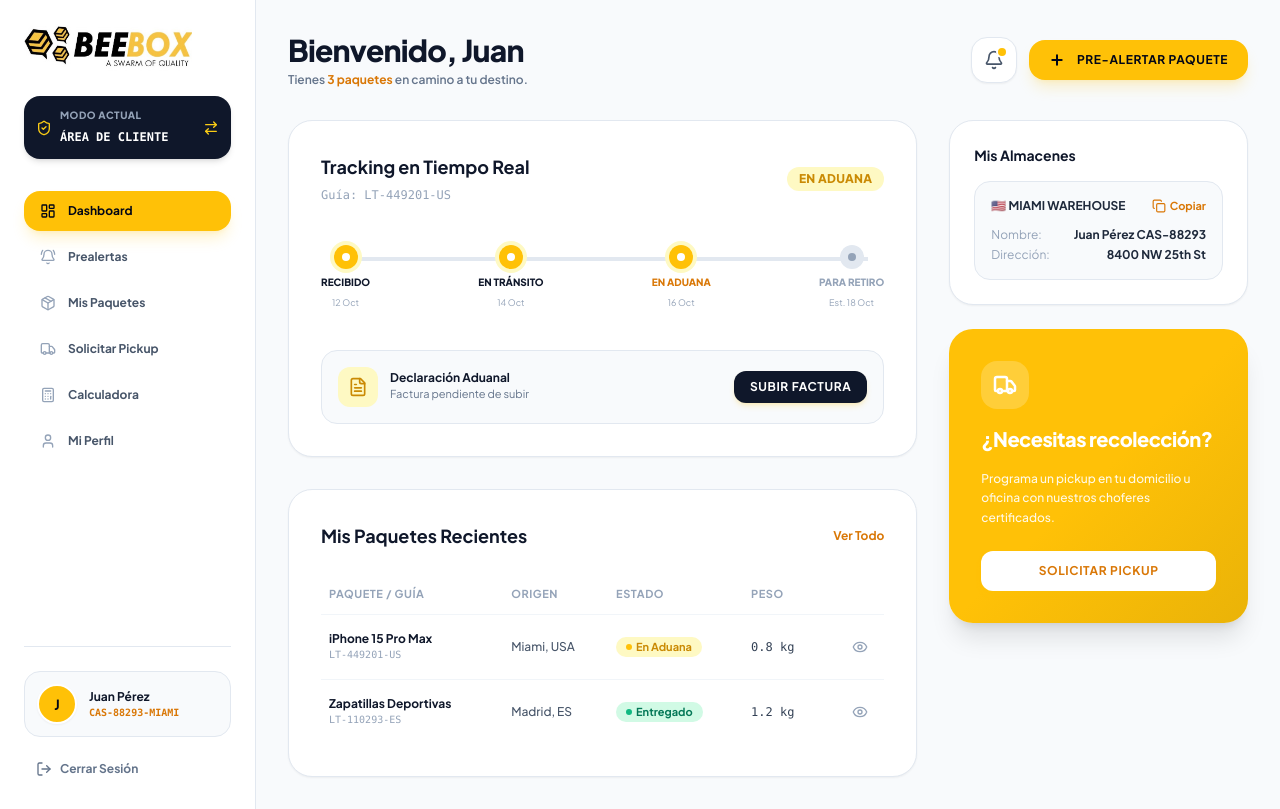
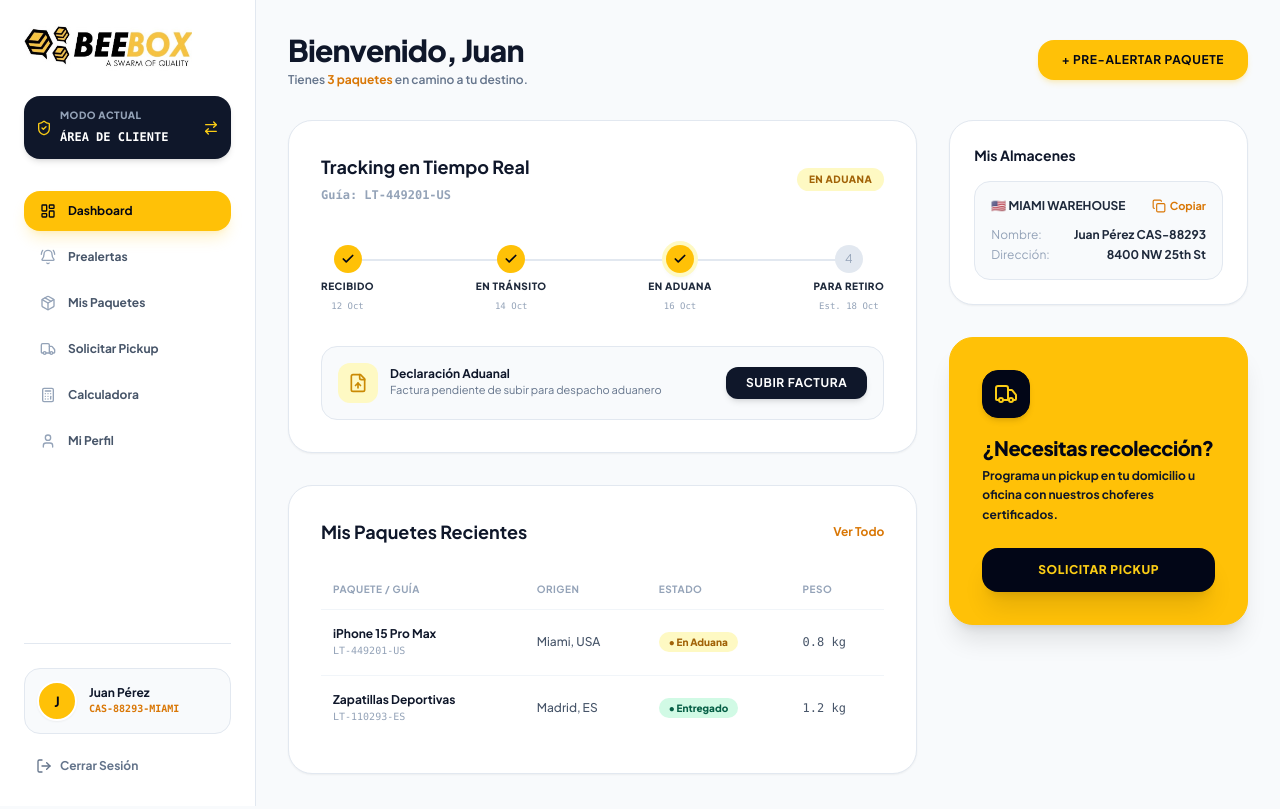
Before and after one commit to saraiherrerab/Beebox-Empresa-De-Transporte, a Next.js app: page /dashboard in a window 1280 px wide. Built offline with nearby package versions, Linux system fonts and the light colour scheme.

Commit message:
style: fix text contrast to dark slate (#0F172A) on all yellow cards and banners for 100% legibility

```diff
--- a/src/app/dashboard/page.tsx
+++ b/src/app/dashboard/page.tsx
@@ -2,7 +2,7 @@
 
 import React from "react";
 import Link from "next/link";
-import { Bell, Plus, FileText, Eye, Truck, CheckCircle2 } from "lucide-react";
+import { Truck, ArrowUpRight, Copy, Check, FileUp, PackageCheck, AlertCircle } from "lucide-react";
 import { useAuth } from "@/context/AuthContext";
 import { WarehouseCard } from "@/components/client/WarehouseCard";
 import { Button } from "@/components/ui/Button";
@@ -10,9 +10,28 @@ import { Button } from "@/components/ui/Button";
 export default function DashboardOverviewPage() {
   const { user } = useAuth();
 
+  const recentPackages = [
+    {
+      id: "pkg_1",
+      name: "iPhone 15 Pro Max",
+      tracking: "LT-449201-US",
+      origin: "Miami, USA",
+      status: "En Aduana",
+      weight: "0.8 kg",
+    },
+    {
+      id: "pkg_2",
+      name: "Zapatillas Deportivas",
+      tracking: "LT-110293-ES",
+      origin: "Madrid, ES",
+      status: "Entregado",
+      weight: "1.2 kg",
+    },
+  ];
+
   return (
     <div className="space-y-8 animate-in fade-in duration-200">
-      {/* Top Welcome Header */}
+      {/* Welcome Header */}
       <div className="flex flex-col sm:flex-row sm:items-center justify-between gap-4">
         <div>
           <h1 className="text-3xl font-black text-slate-900 tracking-tight">
@@ -23,89 +42,77 @@ export default function DashboardOverviewPage() {
           </p>
         </div>
 
-        <div className="flex items-center gap-3">
-          <button className="p-3 rounded-2xl bg-white border border-slate-200 text-slate-600 hover:text-amber-600 shadow-sm relative">
-            <Bell className="w-5 h-5" />
-            <span className="absolute top-2.5 right-2.5 w-2 h-2 rounded-full bg-amber-500 ring-2 ring-white" />
-          </button>
-          <Link href="/dashboard/pickup">
-            <Button variant="amber" className="rounded-2xl px-5 py-3 shadow-lg shadow-amber-500/20">
-              <Plus className="w-4 h-4 mr-1 stroke-[3]" /> Pre-alertar Paquete
+        <Link href="/dashboard/prealertas">
+          <Button variant="amber" className="rounded-2xl px-6 py-3 text-xs font-bold shadow-md">
+            + Pre-alertar Paquete
           </Button>
         </Link>
       </div>
-      </div>
 
+      {/* Grid Layout (Matching Image 2) */}
       <div className="grid grid-cols-1 lg:grid-cols-3 gap-8 items-start">
-        {/* Left 2 Cols: Tracking & Recent Packages */}
+        {/* Left 2 Cols */}
         <div className="lg:col-span-2 space-y-8">
-          {/* Main Real-Time Tracking Card */}
+          {/* Tracking en Tiempo Real Stepper Card (Image 2) */}
           <div className="bg-white rounded-3xl p-6 sm:p-8 border border-slate-200 shadow-sm space-y-6">
             <div className="flex items-center justify-between">
               <div>
                 <h3 className="text-lg font-bold text-slate-900">Tracking en Tiempo Real</h3>
-                <span className="text-xs font-mono text-slate-400">Guía: LT-449201-US</span>
+                <span className="text-xs font-mono font-bold text-slate-400">Guía: LT-449201-US</span>
               </div>
-              <span className="px-3 py-1 rounded-full text-xs font-extrabold bg-amber-100 text-amber-700 uppercase tracking-wide">
+              <span className="px-3 py-1 rounded-full bg-amber-100 text-amber-800 text-[10px] font-extrabold uppercase tracking-wider">
                 EN ADUANA
               </span>
             </div>
 
-            {/* Stepper Timeline (Image 2) */}
-            <div className="py-4">
-              <div className="relative flex items-center justify-between before:absolute before:left-4 before:right-4 before:top-3 before:h-1 before:bg-slate-200 before:z-0">
-                <div className="relative z-10 flex flex-col items-center gap-1.5">
-                  <div className="w-6 h-6 rounded-full bg-amber-500 ring-4 ring-amber-100 flex items-center justify-center">
-                    <div className="w-2 h-2 rounded-full bg-white" />
+            {/* Stepper Progress */}
+            <div className="relative pt-4 pb-2">
+              <div className="flex items-center justify-between relative before:absolute before:left-6 before:right-6 before:top-3.5 before:h-0.5 before:bg-slate-200 before:z-0">
+                {[
+                  { label: "RECIBIDO", date: "12 Oct", done: true },
+                  { label: "EN TRÁNSITO", date: "14 Oct", done: true },
+                  { label: "EN ADUANA", date: "16 Oct", done: true, active: true },
+                  { label: "PARA RETIRO", date: "Est. 18 Oct", done: false },
+                ].map((step, idx) => (
+                  <div key={idx} className="relative z-10 flex flex-col items-center gap-1.5">
+                    <div
+                      className={`w-7 h-7 rounded-full flex items-center justify-center text-xs transition-all ${
+                        step.active
+                          ? "bg-amber-500 text-slate-950 ring-4 ring-amber-100 font-black shadow-md"
+                          : step.done
+                          ? "bg-amber-500 text-slate-950"
+                          : "bg-slate-200 text-slate-400"
+                      }`}
+                    >
+                      {step.done ? <Check className="w-3.5 h-3.5 stroke-[3]" /> : idx + 1}
                     </div>
-                  <span className="text-[10px] font-extrabold uppercase text-slate-900">RECIBIDO</span>
-                  <span className="text-[9px] text-slate-400">12 Oct</span>
+                    <span className="text-[10px] font-extrabold text-slate-800 tracking-wider">
+                      {step.label}
+                    </span>
+                    <span className="text-[9px] text-slate-400 font-mono">{step.date}</span>
                   </div>
-
-                <div className="relative z-10 flex flex-col items-center gap-1.5">
-                  <div className="w-6 h-6 rounded-full bg-amber-500 ring-4 ring-amber-100 flex items-center justify-center">
-                    <div className="w-2 h-2 rounded-full bg-white" />
-                  </div>
-                  <span className="text-[10px] font-extrabold uppercase text-slate-900">EN TRÁNSITO</span>
-                  <span className="text-[9px] text-slate-400">14 Oct</span>
-                </div>
-
-                <div className="relative z-10 flex flex-col items-center gap-1.5">
-                  <div className="w-6 h-6 rounded-full bg-amber-500 ring-4 ring-amber-100 flex items-center justify-center">
-                    <div className="w-2 h-2 rounded-full bg-white" />
-                  </div>
-                  <span className="text-[10px] font-extrabold uppercase text-amber-600 font-bold">EN ADUANA</span>
-                  <span className="text-[9px] text-slate-400">16 Oct</span>
-                </div>
-
-                <div className="relative z-10 flex flex-col items-center gap-1.5">
-                  <div className="w-6 h-6 rounded-full bg-slate-200 flex items-center justify-center">
-                    <div className="w-2 h-2 rounded-full bg-slate-400" />
-                  </div>
-                  <span className="text-[10px] font-extrabold uppercase text-slate-400">PARA RETIRO</span>
-                  <span className="text-[9px] text-slate-400">Est. 18 Oct</span>
-                </div>
+                ))}
               </div>
             </div>
 
-            {/* Customs Declaration Upload sub-card */}
-            <div className="rounded-2xl bg-slate-50 border border-slate-200 p-4 flex items-center justify-between gap-4">
+            {/* Subir Factura Action */}
+            <div className="p-4 rounded-2xl bg-slate-50 border border-slate-200 flex flex-col sm:flex-row sm:items-center justify-between gap-4">
               <div className="flex items-center gap-3">
-                <div className="p-2.5 rounded-xl bg-amber-100 text-amber-700">
-                  <FileText className="w-5 h-5" />
+                <div className="w-10 h-10 rounded-xl bg-amber-100 text-amber-700 flex items-center justify-center shrink-0">
+                  <FileUp className="w-5 h-5" />
                 </div>
                 <div>
                   <h4 className="text-xs font-bold text-slate-900">Declaración Aduanal</h4>
-                  <p className="text-[11px] text-slate-500">Factura pendiente de subir</p>
+                  <p className="text-[11px] text-slate-500">Factura pendiente de subir para despacho aduanero</p>
                 </div>
               </div>
-              <Button variant="amber" className="bg-slate-900 hover:bg-slate-800 text-white text-xs font-bold px-4 py-2">
+              <Button size="sm" variant="secondary" className="rounded-xl px-5 text-xs font-bold shrink-0">
                 SUBIR FACTURA
               </Button>
             </div>
           </div>
 
-          {/* Recent Packages Table (Image 2) */}
+          {/* Mis Paquetes Recientes */}
           <div className="bg-white rounded-3xl p-6 sm:p-8 border border-slate-200 shadow-sm space-y-6">
             <div className="flex items-center justify-between">
               <h3 className="text-lg font-bold text-slate-900">Mis Paquetes Recientes</h3>
@@ -117,80 +124,63 @@ export default function DashboardOverviewPage() {
             <div className="overflow-x-auto">
               <table className="w-full text-left border-collapse">
                 <thead>
-                  <tr className="border-b border-slate-100 text-[11px] font-extrabold uppercase tracking-wider text-slate-400">
-                    <th className="py-3 px-2">PAQUETE / GUÍA</th>
-                    <th className="py-3 px-2">ORIGEN</th>
-                    <th className="py-3 px-2">ESTADO</th>
-                    <th className="py-3 px-2">PESO</th>
-                    <th className="py-3 px-2 text-right"></th>
+                  <tr className="border-b border-slate-100 text-[10px] font-extrabold uppercase tracking-wider text-slate-400">
+                    <th className="py-3 px-3">PAQUETE / GUÍA</th>
+                    <th className="py-3 px-3">ORIGEN</th>
+                    <th className="py-3 px-3">ESTADO</th>
+                    <th className="py-3 px-3">PESO</th>
                   </tr>
                 </thead>
                 <tbody className="divide-y divide-slate-100 text-xs font-medium">
-                  <tr>
-                    <td className="py-4 px-2">
-                      <div className="font-bold text-slate-900">iPhone 15 Pro Max</div>
-                      <div className="text-[10px] font-mono text-slate-400">LT-449201-US</div>
+                  {recentPackages.map((pkg) => (
+                    <tr key={pkg.id} className="hover:bg-slate-50 transition-colors">
+                      <td className="py-4 px-3">
+                        <span className="font-bold text-slate-900 block">{pkg.name}</span>
+                        <span className="text-[10px] font-mono text-slate-400">{pkg.tracking}</span>
                       </td>
-                    <td className="py-4 px-2 text-slate-600">Miami, USA</td>
-                    <td className="py-4 px-2">
-                      <span className="inline-flex items-center gap-1 px-2.5 py-0.5 rounded-full text-[11px] font-bold bg-amber-100 text-amber-700">
-                        <span className="w-1.5 h-1.5 rounded-full bg-amber-500" /> En Aduana
+                      <td className="py-4 px-3 text-slate-600">{pkg.origin}</td>
+                      <td className="py-4 px-3">
+                        <span
+                          className={`px-2.5 py-1 rounded-full text-[10px] font-extrabold ${
+                            pkg.status === "En Aduana"
+                              ? "bg-amber-100 text-amber-800"
+                              : "bg-emerald-100 text-emerald-800"
+                          }`}
+                        >
+                          ● {pkg.status}
                         </span>
                       </td>
-                    <td className="py-4 px-2 text-slate-700 font-mono">0.8 kg</td>
-                    <td className="py-4 px-2 text-right">
-                      <button className="p-2 text-slate-400 hover:text-slate-700">
-                        <Eye className="w-4 h-4" />
-                      </button>
-                    </td>
+                      <td className="py-4 px-3 font-mono text-slate-600">{pkg.weight}</td>
                     </tr>
-
-                  <tr>
-                    <td className="py-4 px-2">
-                      <div className="font-bold text-slate-900">Zapatillas Deportivas</div>
-                      <div className="text-[10px] font-mono text-slate-400">LT-110293-ES</div>
-                    </td>
-                    <td className="py-4 px-2 text-slate-600">Madrid, ES</td>
-                    <td className="py-4 px-2">
-                      <span className="inline-flex items-center gap-1 px-2.5 py-0.5 rounded-full text-[11px] font-bold bg-emerald-100 text-emerald-700">
-                        <span className="w-1.5 h-1.5 rounded-full bg-emerald-500" /> Entregado
-                      </span>
-                    </td>
-                    <td className="py-4 px-2 text-slate-700 font-mono">1.2 kg</td>
-                    <td className="py-4 px-2 text-right">
-                      <button className="p-2 text-slate-400 hover:text-slate-700">
-                        <Eye className="w-4 h-4" />
-                      </button>
-                    </td>
-                  </tr>
+                  ))}
                 </tbody>
               </table>
             </div>
           </div>
         </div>
 
-        {/* Right Col: Warehouses & Pickup Promo Card */}
-        <div className="space-y-6">
+        {/* Right Col: Warehouse Card & High-Contrast Yellow Pickup Banner (Image 2) */}
+        <div className="space-y-8">
           <WarehouseCard />
 
-          {/* Orange Pickup Card (Image 2) */}
-          <div className="rounded-3xl bg-gradient-to-br from-amber-500 via-amber-500 to-amber-600 p-8 text-white shadow-xl space-y-4 relative overflow-hidden">
-            <div className="w-12 h-12 rounded-2xl bg-white/20 flex items-center justify-center text-white mb-2">
-              <Truck className="w-6 h-6 stroke-[2.5]" />
+          {/* Yellow Pickup Banner with High Contrast Dark Slate Text (#0F172A) */}
+          <div className="rounded-3xl bg-amber-500 p-6 sm:p-8 text-slate-950 shadow-xl space-y-4 relative overflow-hidden border border-amber-400">
+            <div className="w-12 h-12 rounded-2xl bg-slate-950 text-amber-400 flex items-center justify-center border border-slate-950 shadow-md">
+              <Truck className="w-6 h-6" />
             </div>
 
-            <h3 className="text-xl font-extrabold tracking-tight">¿Necesitas recolección?</h3>
-            <p className="text-xs text-white/90 leading-relaxed font-medium">
+            <div className="space-y-1">
+              <h3 className="text-xl font-black text-slate-950 tracking-tight">¿Necesitas recolección?</h3>
+              <p className="text-xs font-bold text-slate-900 leading-relaxed">
                 Programa un pickup en tu domicilio u oficina con nuestros choferes certificados.
               </p>
+            </div>
 
-            <div className="pt-2">
-              <Link href="/dashboard/pickup">
-                <Button variant="amber" className="w-full bg-white hover:bg-slate-100 text-amber-600 font-bold py-3 justify-center shadow-md">
+            <Link href="/dashboard/pickup" className="block pt-2">
+              <button className="w-full bg-slate-950 hover:bg-slate-900 text-amber-400 font-black py-3.5 px-6 rounded-2xl text-xs uppercase tracking-wider shadow-xl transition-all">
                 SOLICITAR PICKUP
-                </Button>
+              </button>
             </Link>
-            </div>
           </div>
         </div>
       </div>
```
Also changed, not shown: src/app/dashboard/retiros/page.tsx (+10 -14 lines). Lines whose indentation alone changed are shown as unchanged.
